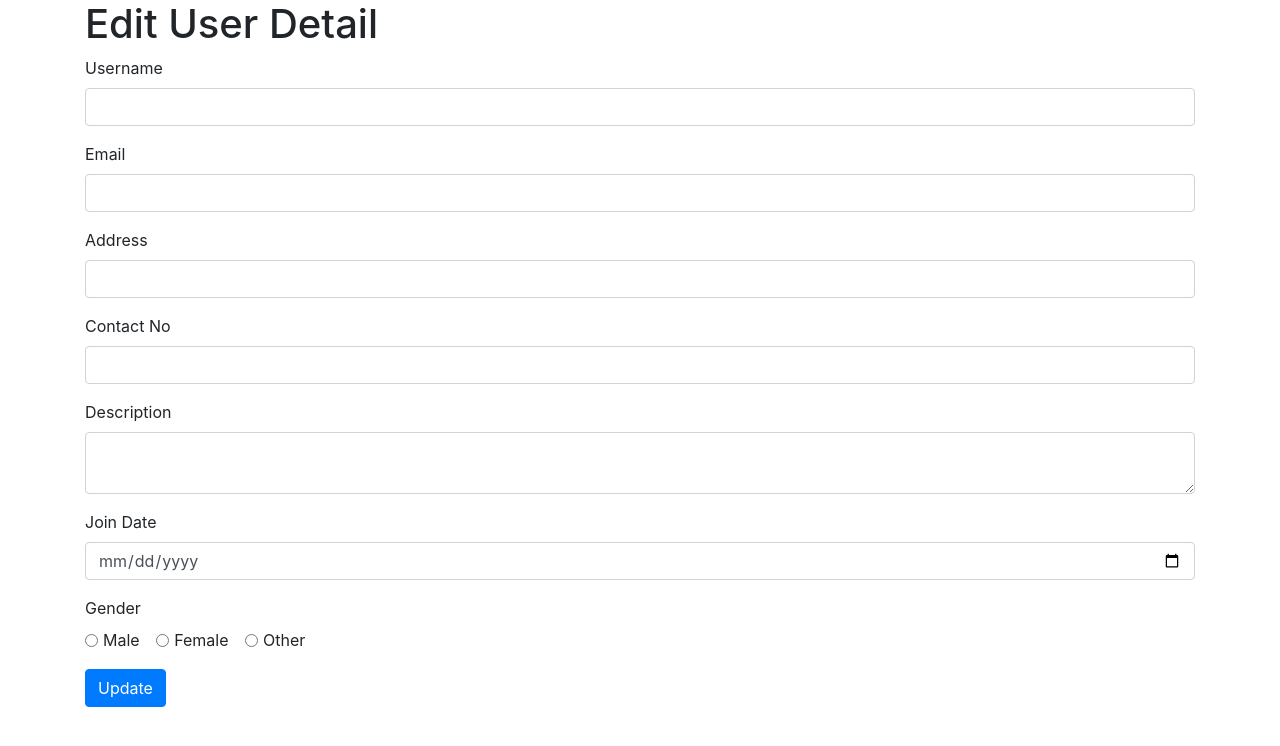
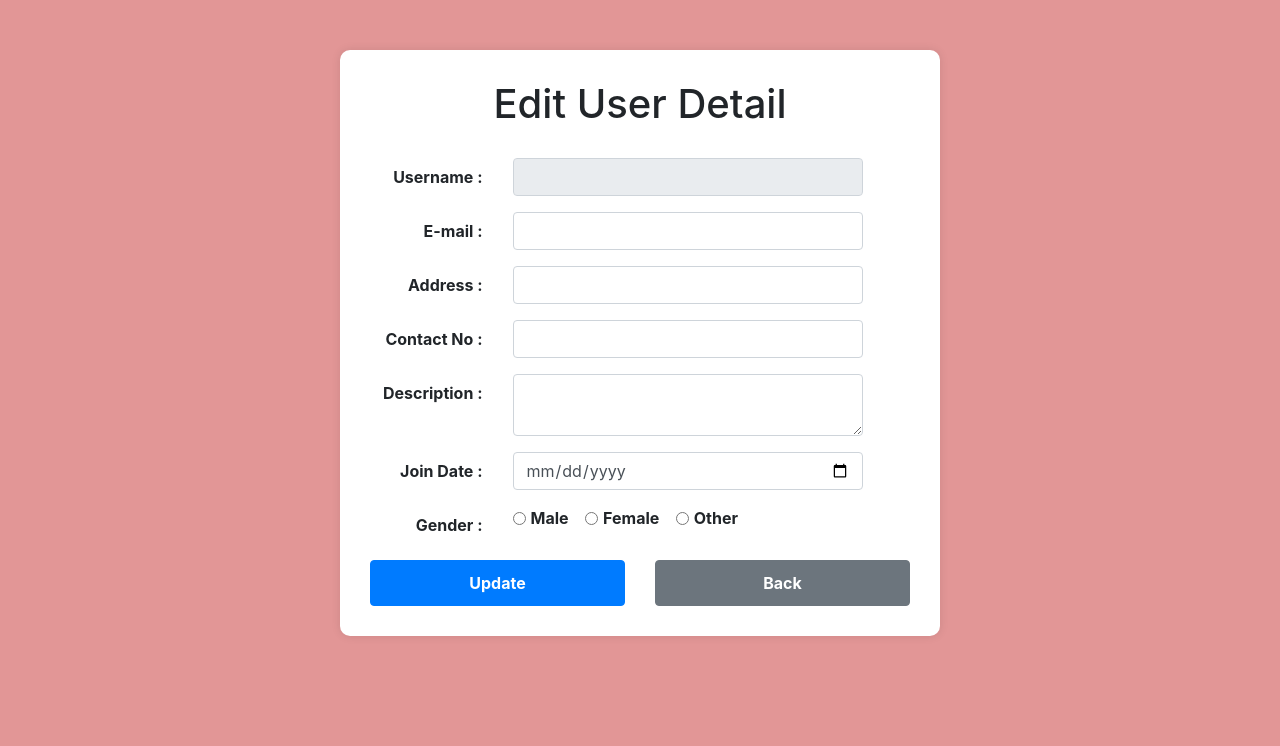
Before and after one commit to AnanthaBabuP/python_project, a Flask app: template Main/app/templates/user_detail_edit.html in a window 1280 px wide. Shown: the top 746 px of the page. Run offline with Flask 3, Linux system fonts and the light colour scheme; the template is opened without the code that fills it, so the values that code supplies are empty; some libraries are stand-ins or nearby versions.

Commit message:
#3004Chagesの対応

```diff
--- a/Main/app/routes.py
+++ b/Main/app/routes.py
@@ -1,6 +1,8 @@
 # from app import app
 from flask import Flask, render_template, request, redirect, url_for
+from datetime import datetime
 import mysql.connector
+import bcrypt
 app = Flask(__name__)
 
 # MySQL Configuration
@@ -115,7 +117,7 @@ def detail_view():
         cursor.execute("SELECT u.*, d.* FROM user_info u LEFT JOIN user_details d ON u.id = d.id WHERE u.id = %s", (id,))
         user = cursor.fetchone()
         if user:
-            return render_template('user_detail.html', user=user)
+            return render_template('user_detail.html', user=user,message="")
         else:
             return "User not found"
 
@@ -127,7 +129,7 @@ def detail_view_edit():
         cursor.execute("SELECT u.*, d.* FROM user_info u LEFT JOIN user_details d ON u.id = d.id WHERE u.id = %s", (id,))
         user = cursor.fetchone()
         if user:
-            return render_template('user_detail_edit.html', user=user)
+            return render_template('user_detail_edit.html', user=user,error= [])
         else:
             return "User not found"
 
@@ -135,13 +137,86 @@ def detail_view_edit():
 def update_detail():
      if request.method == 'POST':
         id = request.form['userId']
+        userName = request.form['username']
+        email = request.form['email']
+        address = request.form['address']
+        contact = request.form['contact']
+        description = request.form['description']
+        join_date = request.form['join_date']
+        gender = request.form['gender']
+        user = []
+
+        # Append values to the list at specific positions
+        user.extend([None] * 11)
+        user[4] = id
+        user[0] = userName
+        user[1] = email
+        user[6] = address
+
+        user[7] = contact
+        user[8] = description
+        user[9] = join_date
+        user[10] = gender
+
+        print(request.form)
+        message = []
+
+        if email == 'None' or email == '':
+            message.append("Please Enter Email ")
+        if address == 'None' or address == '':
+            message.append("Please Enter Address")
+        if contact == 'None' or contact == '':
+            message.append("Please Enter Contact")
+        if description == 'None' or description == '':
+            message.append("Please Enter Description")
+        if join_date == 'None' or join_date == '':
+            message.append("Please Enter Join Date")
+        if gender == 'None' or gender == '':
+            message.append("Please Select Gender")
+
+        if len(message) > 0 :
+            return render_template('user_detail_edit.html', user=user,messages= message)
+
+        # Parse the date string into a datetime object
+        date_object = datetime.strptime(join_date, "%Y-%m-%d")
+
+        # Format the datetime object into yyyymmdd format
+        formatted_date = date_object.strftime("%Y%m%d")
+
+        print(formatted_date)
         cursor = db.cursor()
+        cursor.execute("SELECT * FROM user_info WHERE id = %s", (id,))
+        val = cursor.fetchone()
+        if val[0] != userName or  val[1] != email:
+                print("Inside User Info")
+                update_query = "UPDATE user_info SET username = %s ,email = %s WHERE id = %s"
+                cursor.execute(update_query, (userName, email, id))
+
+        cursor.execute("SELECT * FROM user_details WHERE id = %s", (id,))
+        user = cursor.fetchone()
+        if user:
+            update_query = "UPDATE user_details SET address = %s, contact_no = %s, description = %s, DOJ = %s, gender = %s  WHERE id = %s"
+            cursor.execute(update_query, (address, contact, description, join_date, gender, id))
+            result = "User details updated successfully."
+
+        else:
+            # User doesn't exist, insert new record
+            insert_query = "INSERT INTO user_details (id, address, contact_no, description, DOJ, gender) VALUES (%s, %s,%s, %s,%s, %s)"
+            cursor.execute(insert_query, (id, address, contact, description, formatted_date, gender))
+            result = "New user details inserted successfully."
+        db.commit()
         cursor.execute("SELECT u.*, d.* FROM user_info u LEFT JOIN user_details d ON u.id = d.id WHERE u.id = %s", (id,))
         user = cursor.fetchone()
-        if user:
-            return render_template('user_detail_edit.html', user=user)
-        else:
-            return "User not found"
+        return render_template('user_detail.html', user=user, message=result)
+
+@app.route('/detail_back', methods=['POST'])
+def detail_back():
+    userId = request.form['userId']
+    return render_template('success.html', employee_id = userId, screen = "Login")
+
+@app.route('/logout')
+def logout():
+   return render_template('login.html', title='Home')
 
 if __name__ == '__main__':
     app.run(debug=False)
--- a/Main/app/templates/user_detail_edit.html
+++ b/Main/app/templates/user_detail_edit.html
@@ -6,38 +6,107 @@
     <title>Edit User Detail</title>
     <!-- Bootstrap CSS -->
     <link rel="stylesheet" href="https://stackpath.bootstrapcdn.com/bootstrap/4.5.2/css/bootstrap.min.css">
+    <!-- Custom CSS -->
+    <style>
+        body {
+            background-color: #e29696;
+        }
+
+        .form-container {
+            max-width: 600px;
+            margin: 50px auto;
+            padding: 30px;
+            border-radius: 10px;
+            background-color: #ffffff;
+            box-shadow: 0px 0px 10px rgba(0, 0, 0, 0.1);
+        }
+
+        .form-container h1 {
+            text-align: center;
+            margin-bottom: 30px;
+        }
+
+        .form-group label {
+            font-weight: bold;
+        }
+
+        .btn-update {
+            width: 100%;
+            padding: 10px;
+            font-weight: bold;
+        }
+
+        .red-text {
+            color: red;
+        }
+
+        /* Style for red color */
+        .error-message {
+            color: red;
+        }
+
+    </style>
 </head>
 <body>
     <div class="container">
+        <div class="form-container">
+             <!-- Apply red color to error messages -->
+            {% if messages|length > 0 %}
+            <div class="message-div">
+                <div class="col-md-10">
+                    {% for msg in messages %}
+                    <div class="alert alert-danger alert-dismissible fade show" role="alert">
+                        {{ msg }}
+                        <button type="button" class="close" data-dismiss="alert" aria-label="Close">
+                            <span aria-hidden="true">&times;</span>
+                        </button>
+                    </div>
+                    {% endfor %}
+                </div>
+            </div>
+            {% endif %}
             <h1>Edit User Detail</h1>
             <form action="/update_detail" method="POST">
                 <input type="hidden" name="userId" value="{{ user[4] }}">
-            <div class="form-group">
-                <label for="username">Username</label>
-                <input type="text" class="form-control" id="username" name="username" value="{{ user[0] }}">
+                <div class="form-group row">
+                    <label for="username" class="col-sm-3 col-form-label text-right">Username :</label>
+                    <div class="col-sm-8">
+                        <input type="text" class="form-control" id="username" name="username" value="{{ user[0] }}" readonly>
                     </div>
-            <div class="form-group">
-                <label for="email">Email</label>
+                </div>
+                <div class="form-group row">
+                    <label for="email" class="col-sm-3 col-form-label text-right">E-mail :</label>
+                    <div class="col-sm-8">
                         <input type="email" class="form-control" id="email" name="email" value="{{ user[1] }}">
                     </div>
-            <div class="form-group">
-                <label for="address">Address</label>
+                </div>
+                <div class="form-group row">
+                    <label for="address" class="col-sm-3 col-form-label text-right">Address :</label>
+                    <div class="col-sm-8">
                         <input type="text" class="form-control" id="address" name="address" value="{{ user[6] }}">
                     </div>
-            <div class="form-group">
-                <label for="contact">Contact No</label>
+                </div>
+                <div class="form-group row">
+                    <label for="contact" class="col-sm-3 col-form-label text-right">Contact No :</label>
+                    <div class="col-sm-8">
                         <input type="text" class="form-control" id="contact" name="contact" value="{{ user[7] }}">
                     </div>
-            <div class="form-group">
-                <label for="description">Description</label>
+                </div>
+                <div class="form-group row">
+                    <label for="description" class="col-sm-3 col-form-label text-right">Description :</label>
+                    <div class="col-sm-8">
                         <textarea class="form-control" id="description" name="description">{{ user[8] }}</textarea>
                     </div>
-            <div class="form-group">
-                <label for="join_date">Join Date</label>
+                </div>
+                <div class="form-group row">
+                    <label for="join_date" class="col-sm-3 col-form-label text-right">Join Date :</label>
+                    <div class="col-sm-8">
                         <input type="date" class="form-control" id="join_date" name="join_date" value="{{ user[9] }}">
                     </div>
-            <div class="form-group">
-                <label>Gender</label><br>
+                </div>
+                <div class="form-group row">
+                    <label class="col-sm-3 col-form-label text-right">Gender :</label>
+                    <div class="col-sm-8">
                         <div class="form-check form-check-inline">
                             <input class="form-check-input" type="radio" name="gender" id="gender_male" value="male" {{ "checked" if user[10] == "male" else "" }}>
                             <label class="form-check-label" for="gender_male">Male</label>
@@ -51,12 +120,24 @@
                             <label class="form-check-label" for="gender_other">Other</label>
                         </div>
                     </div>
-            <button type="submit" class="btn btn-primary">Update</button>
+                </div>
+                <div class="row">
+                    <div class="col">
+                        <button type="submit" class="btn btn-primary btn-update">Update</button>
+                    </div>
+                    <div class="col">
+                        <button onclick="window.history.back();" type="button" class="btn btn-secondary btn-update">Back</button>
+                    </div>
+                </div>
             </form>
+        </div>
     </div>
 
     <!-- Bootstrap JS (optional, if needed for JavaScript functionality) -->
     <script src="https://stackpath.bootstrapcdn.com/bootstrap/4.5.2/js/bootstrap.min.js"></script>
     <!-- Your custom JavaScript code goes here (if any) -->
+    <script src="https://code.jquery.com/jquery-3.5.1.slim.min.js"></script>
+    <script src="https://cdn.jsdelivr.net/npm/popper.js@1.16.1/dist/umd/popper.min.js"></script>
+    <script src="https://maxcdn.bootstrapcdn.com/bootstrap/4.5.2/js/bootstrap.min.js"></script>
 </body>
 </html>
```
Also changed, not shown: Main/app/templates/success.html (+15 -2 lines), Main/app/templates/user_detail.html (+41 -1 lines), README.md. Lines whose indentation alone changed are shown as unchanged.
